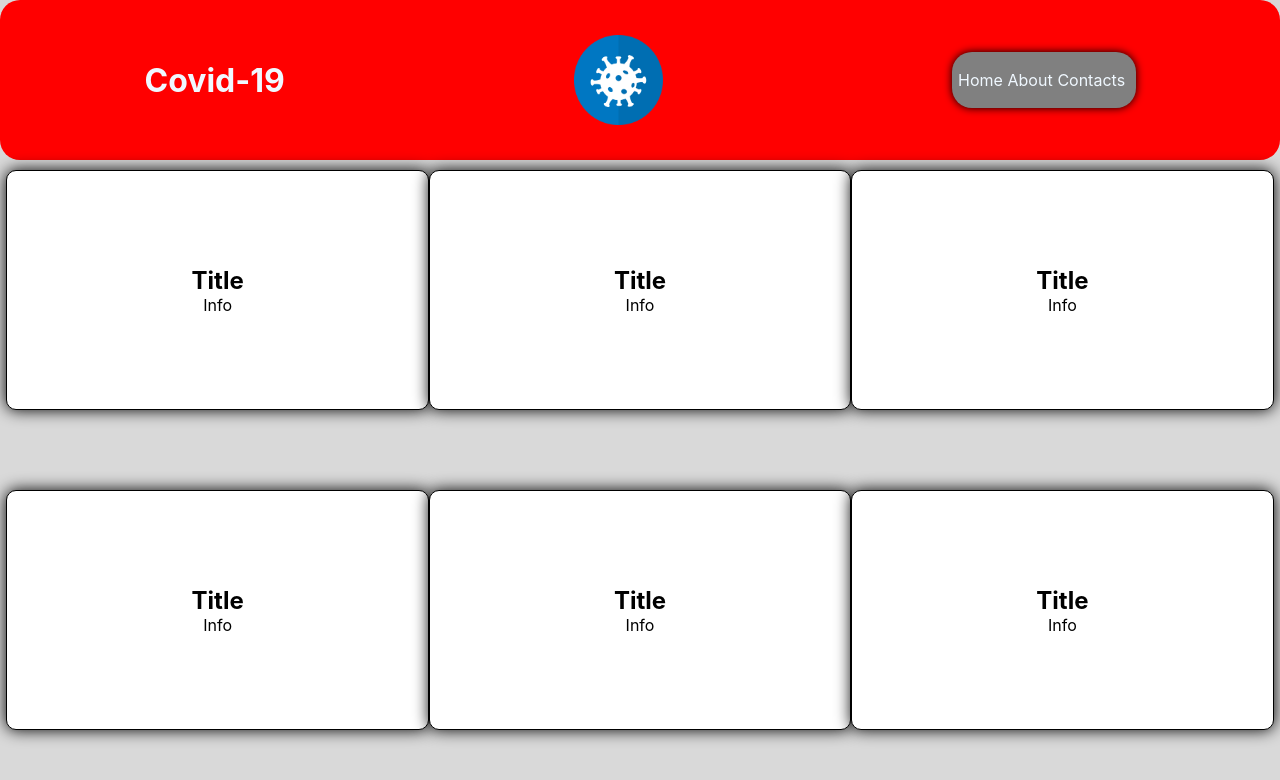
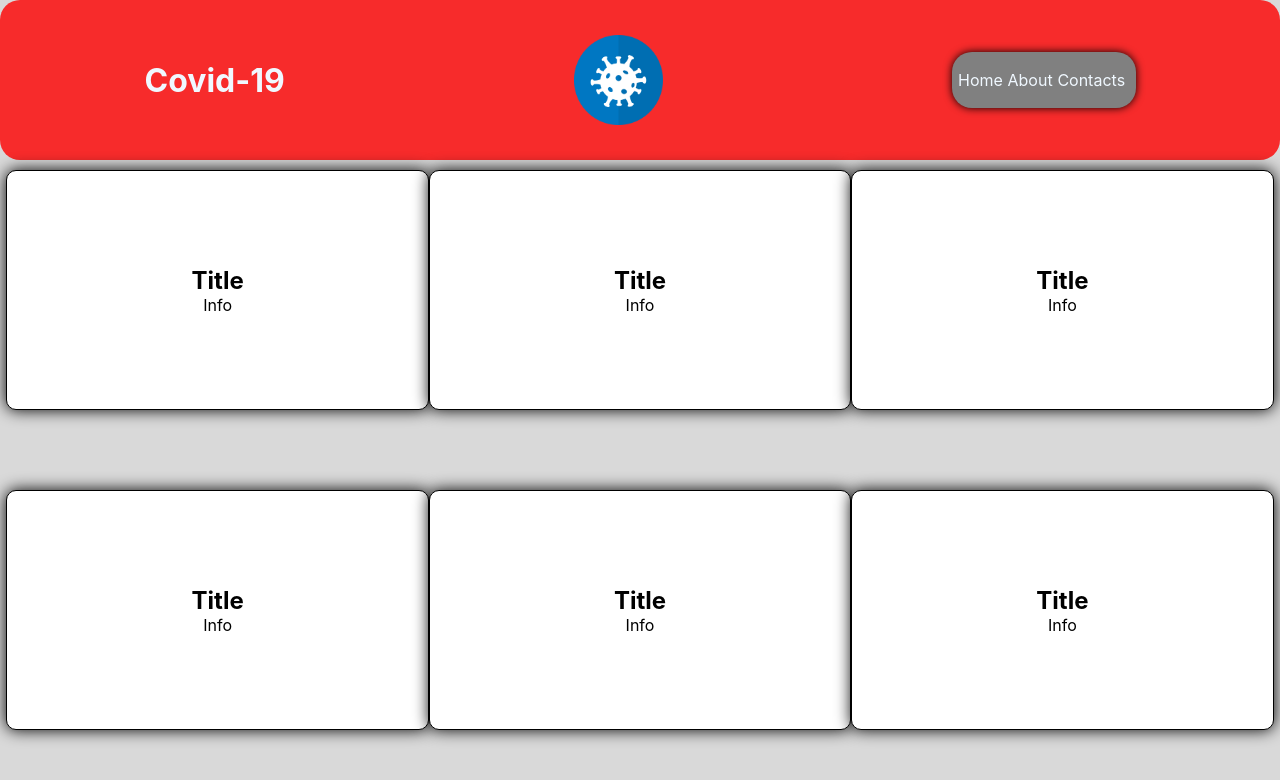
Before and after one commit to Mario3999/covid-19, a React (Create React App) app: page / in a window 1280 px wide. Shown: the top 780 px of the page. Built offline with nearby package versions, Linux system fonts and the light colour scheme.

Commit message:
header-bckg-color

```diff
--- a/src/components/Header/Header.module.scss
+++ b/src/components/Header/Header.module.scss
@@ -2,7 +2,7 @@
     display: flex;
     justify-content: space-around;
     align-items: center;
-    background-color: red;
+    background-color: rgba(255, 0, 0, 0.8);
     color: aliceblue;
     height: 20vh;
     border-radius: 20px;
```
